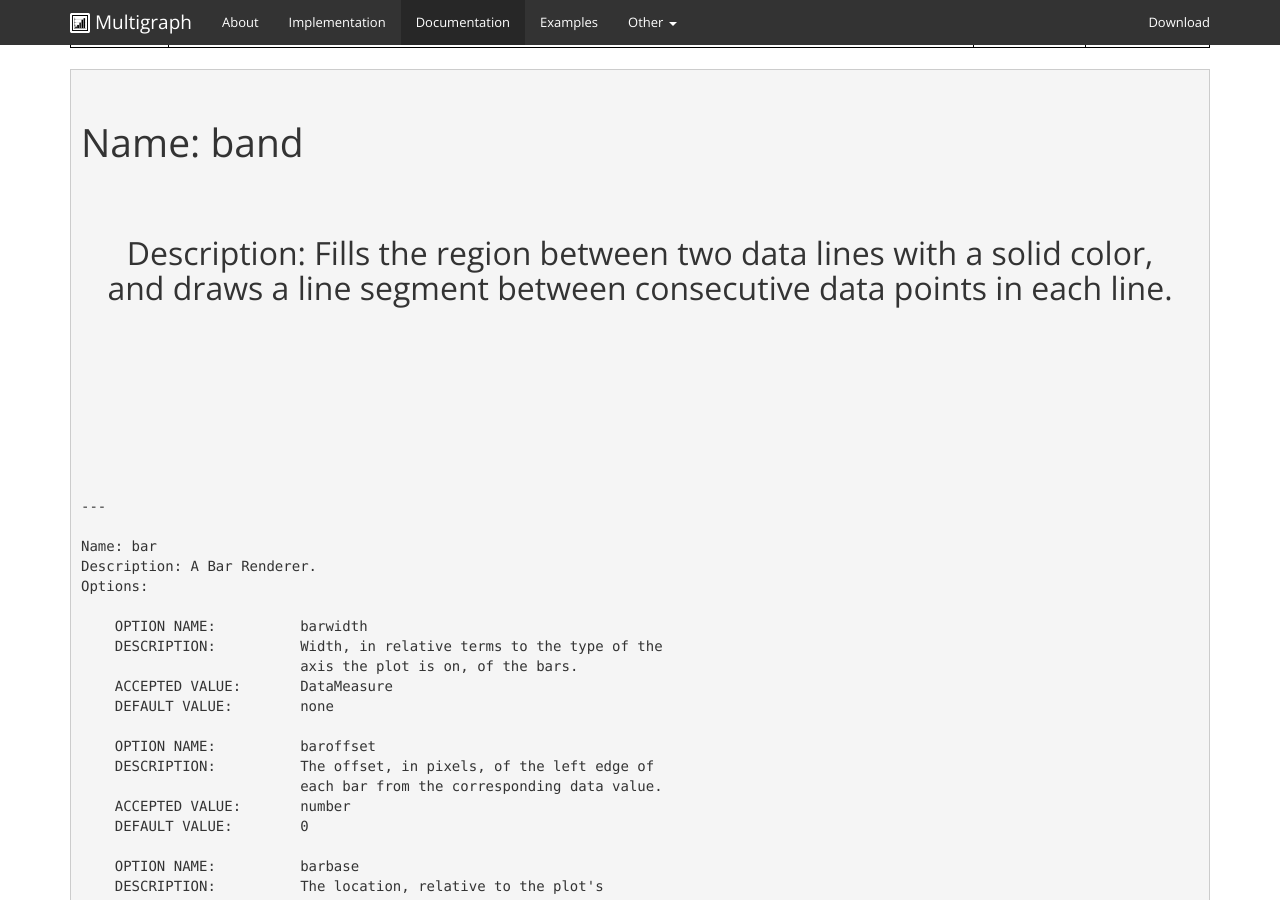
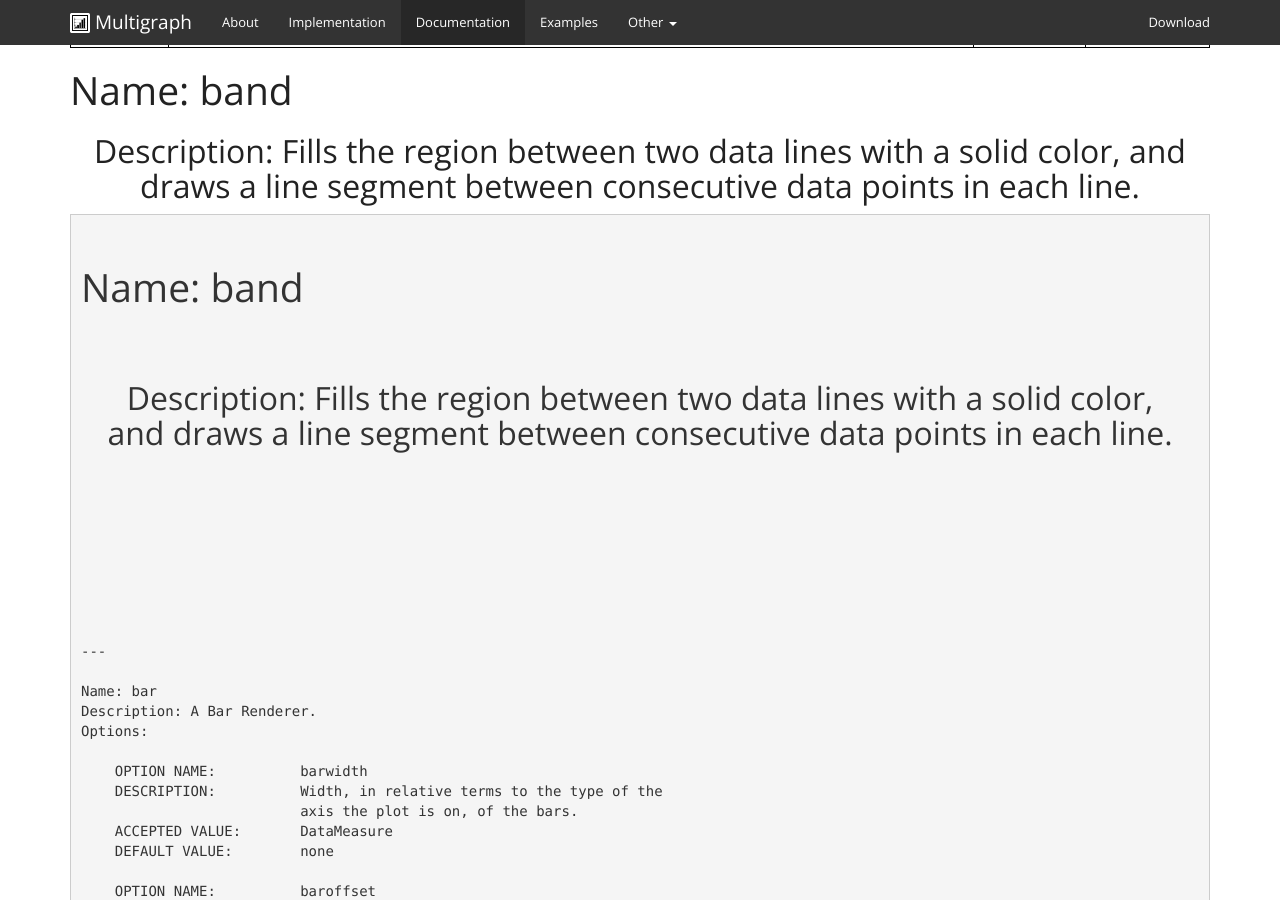
Before and after one commit to khunter3D/khunter3D.github.io, a Jekyll site: the page built from docs/renderers/index.html, in a window 1280 px wide and 900 px high, scrolled down 483 px. Built offline with Jekyll 4.4.1, drawn with Linux system fonts in a browser that asks for light colours; nearby versions of some CDN libraries; Markdown is read by kramdown in place of the engine named in the settings.

Commit message:
Update index.html

```diff
--- a/docs/renderers/index.html
+++ b/docs/renderers/index.html
@@ -124,6 +124,14 @@ h2 {font-size:19px;}
       </tbody>
 </table>
 </div>
+
+
+    <h1>Name: band</h1>
+
+<h2>Description: Fills the region between two data lines with a solid color,
+and draws a line segment between consecutive data points in each line.
+</h2>
+
       <pre>
 
 <h1>Name: band</h1>
```
